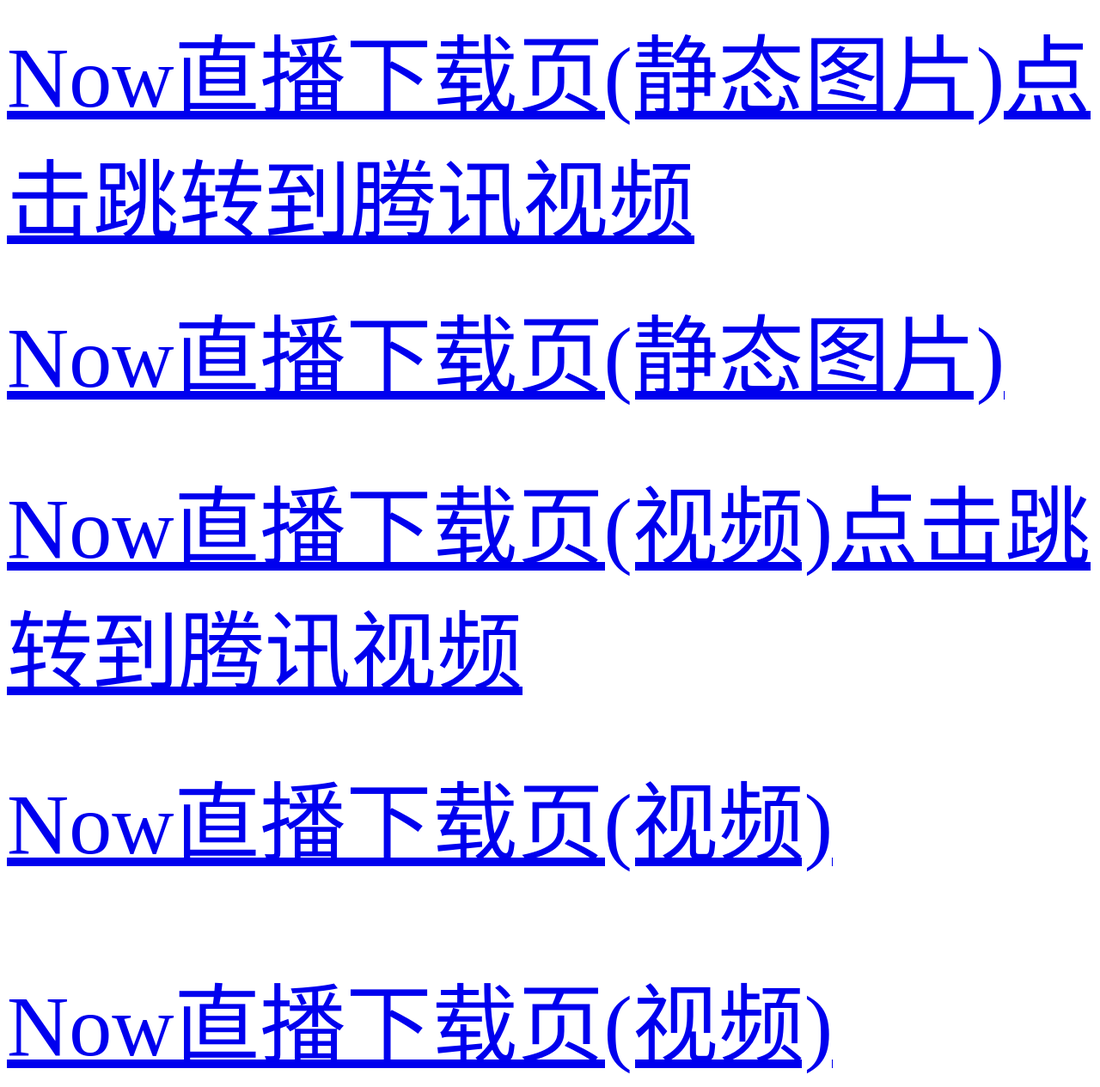
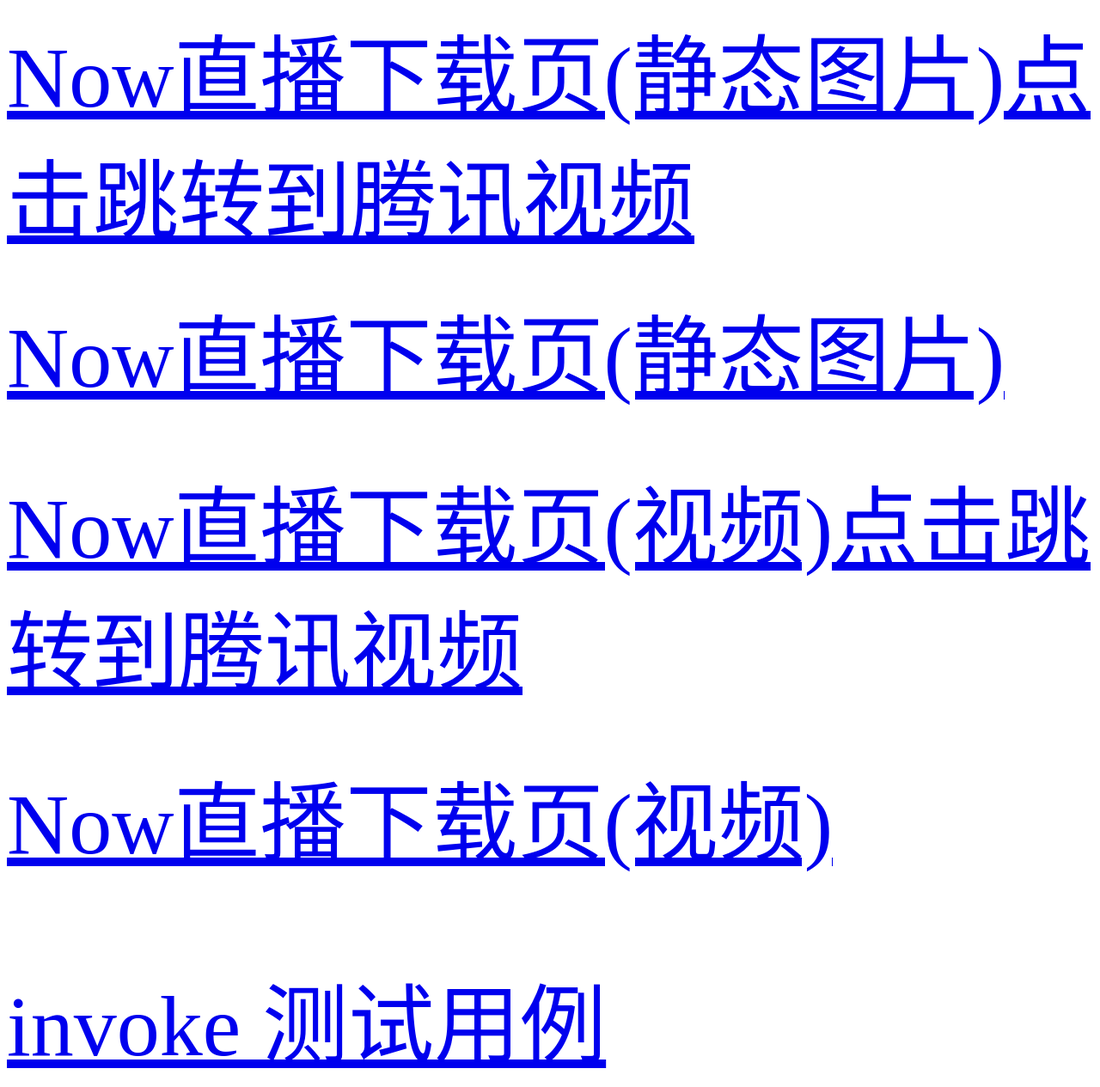
Before and after one commit to bilibiliou/bilibiliou.github.io, a Jekyll site: the page assets/download/protocol/tenvideo_protocol.html, which Jekyll copies as it is, in a window 1280 px wide. Shown: the whole page at 86% size. Built offline with Jekyll 4.4.1, drawn with Linux system fonts in a browser that asks for light colours.

Commit message:
'new_version'

```diff
--- a/assets/download/protocol/tenvideo_protocol.html
+++ b/assets/download/protocol/tenvideo_protocol.html
@@ -31,7 +31,7 @@
 	<br>
 	<br>
 	<br>
-	<a href="tenvideo2://?action=10&openurl=http%3A%2F%2Fnow.qq.com%2Faina%2Ftenvideojs.html%3F_wv%3D3%26from%3D50036%26now_n_http%3D1">Now直播下载页(视频)</a>
+	<a href="tenvideo2://?action=10&openurl=http%3A%2F%2Fnow.qq.com%2Faina%2Ftenvideojs.html%3F_wv%3D3%26from%3D50036%26now_n_http%3D1">invoke 测试用例</a>
 
 </body>
 </html>
```
